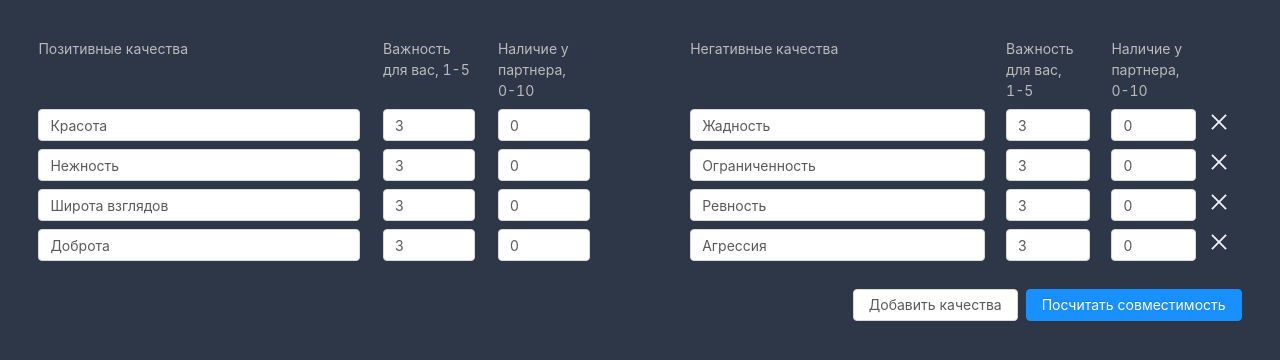
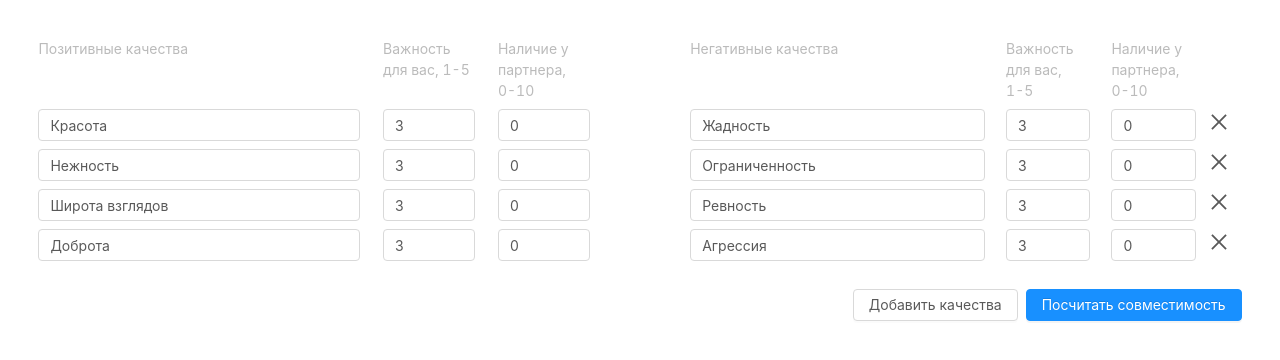
Before and after one commit to dospolov-archive/fit-test, a React (Create React App) app: page / in a window 1280 px wide. Shown: the top 360 px of the page. Built offline with nearby package versions, Linux system fonts and the light colour scheme.

Commit message:
dark theme

```diff
--- a/src/App.css
+++ b/src/App.css
@@ -1,10 +1,7 @@
 @tailwind base;
 @tailwind components;
 @tailwind utilities;
-
-body {
-  background: #555;
-}
+@import '~antd/dist/antd.dark.css';
 
 .app {
   padding: 3vw;
--- a/src/App.jsx
+++ b/src/App.jsx
@@ -3,7 +3,7 @@ import Form from './Form'
 import './App.css'
 
 const App = () => (
-  <div className="bg-gray-800 text-gray-200 app">
+  <div className="app">
     <Form />
   </div>
 )
```
